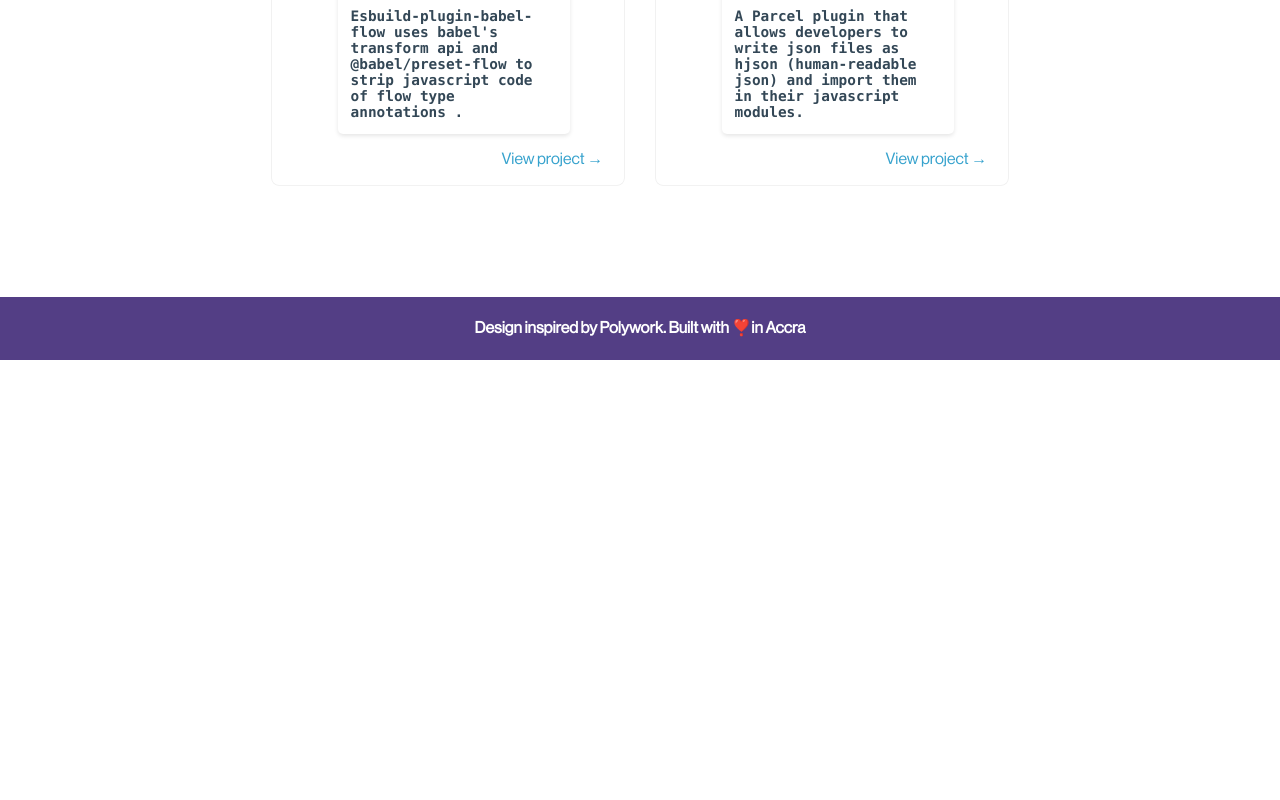
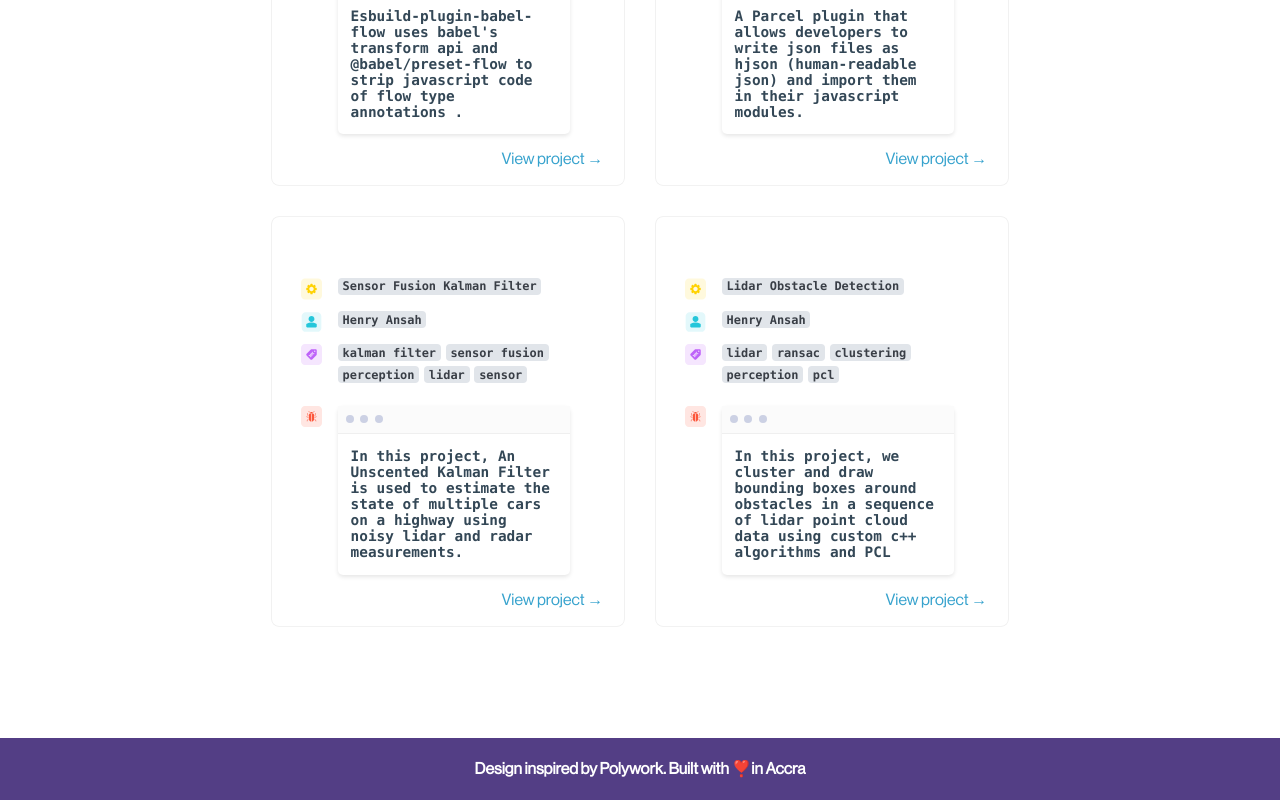
Before and after one commit to henrhie/personal-site, a React (Vite) app: page / in a window 1280 px wide. Shown: the part 1793-2593 px from the top of the page. Before the commit the page ends 2153 px from the top, so only its background shows below. Built offline with nearby package versions, Linux system fonts and the light colour scheme.

Commit message:
update data.js

```diff
--- a/package.json
+++ b/package.json
@@ -5,7 +5,7 @@
 	"scripts": {
 		"start": "parcel serve public/index.html",
 		"build": "parcel build public/index.html",
-		"deploy": "npm run build && netlify deploy"
+		"deploy": "npm run build && netlify deploy --prod"
 	},
 	"keywords": [],
 	"author": "Henry Ansah",
--- a/src/components/data.js
+++ b/src/components/data.js
@@ -6,6 +6,7 @@ import Torchvision from '../../assets/torchvisions.jpg';
 import LossFunctions from '../../assets/pytorch-loss-functions.png';
 import Encoder from '../../assets/TensorFlow_variational_encoder1.webp';
 import TfPipeline from '../../assets/tfpipeline.jpeg';
+import FGSMImage from '../../assets/fggm.webp';
 
 import VscodeIcon from '../../assets/icons8-visual-studio-code-2019 2.svg';
 import ReactNativeIcon from '../../assets/icons8-react-a-javascript-library-for-building-user-interfaces (1).svg';
@@ -36,6 +37,16 @@ export const blogs = [
 		blogUrl:
 			'https://blog.paperspace.com/unpaired-image-to-image-translation-with-cyclegan/',
 		poweredBy: 'Paperspace',
+	},
+	{
+		image: FGSMImage,
+		blogTitle:
+			'Adversarial Attacks on Neural Networks: Exploring the Fast Gradient Sign Method',
+		blogDesc:
+			'This article captures the details of how to fool a neural network into making wrong predictions using a very fascinating technique - FGSM.',
+		blogUrl:
+			'https://neptune.ai/blog/adversarial-attacks-on-neural-networks-exploring-the-fast-gradient-sign-method',
+		poweredBy: 'Neptune.ai',
 	},
 	{
 		image: XRay,
@@ -153,6 +164,23 @@ export const projects = [
 			'A Parcel plugin that allows developers to write json files as hjson (human-readable json) and import them in their javascript modules.',
 		projectUrl: 'https://github.com/henrhie/parcel-transformer-hjson',
 	},
+	{
+		project_title: 'Sensor Fusion Kalman Filter',
+		image: VscodeIcon,
+		tags: ['kalman filter', 'sensor fusion', 'perception', 'lidar', 'sensor'],
+		projectDesc:
+			'In this project,  An Unscented Kalman Filter is used to estimate the state of multiple cars on a highway using noisy lidar and radar measurements.',
+		projectUrl:
+			'https://github.com/henrhie/Sensor-Fusion-Unscented-Kalman-Filter',
+	},
+	{
+		project_title: 'Lidar Obstacle Detection',
+		image: VscodeIcon,
+		tags: ['lidar', 'ransac', 'clustering', 'perception', 'pcl'],
+		projectDesc:
+			'In this project, we cluster and draw bounding boxes around obstacles in a sequence of lidar point cloud data using custom c++ algorithms and PCL',
+		projectUrl: 'https://github.com/henrhie/Lidar-Obstacle-Detection',
+	},
 ];
 
 export const experiences = [
@@ -179,10 +207,9 @@ export const experiences = [
 		company: 'Facebook',
 		role: 'Software Engineering Mentorship Program',
 		duties: [
-			'Introduced to some important data structures and algorithms such as Trees and Recursions and how they areused in production code.',
+			'Introduced to some important data structures and algorithms such as Trees and Recursions and how they are used in production code.',
 			'Demonstrated technical interview skills during mock interview sessions on typical software engineering interview questions.',
-			'Discussed with my technical mentor some of the tools and technologies used by Facebook to build their products and highly scalable infrastructure',
-			'Introduced to ways of identifying behavioral questions and using the STAR framework to structure answers to these questions.',
+			'Discussed with my technical mentor some of the tools and technologies used by Facebook to build their products.',
 		],
 		date: 'June - September 2020',
 	},
```
Also changed, not shown: assets/fggm.webp (added).
